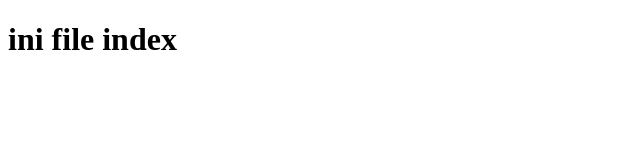
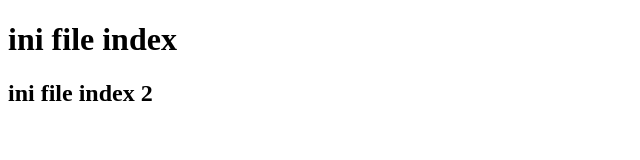
Before and after one commit to Haidardafi/dar2, a plain HTML site: page index.html in a window 1280 px wide. Shown: the whole page, without its empty margins (0-640 px from the left). Drawn offline with Linux system fonts and the light colour scheme.

Commit message:
Update index.html

```diff
--- a/index.html
+++ b/index.html
@@ -8,5 +8,6 @@
 </head>
 <body>
     <h1>ini file index</h1>
+    <h2>ini file index 2 </h2>
 </body>
 </html>
```
